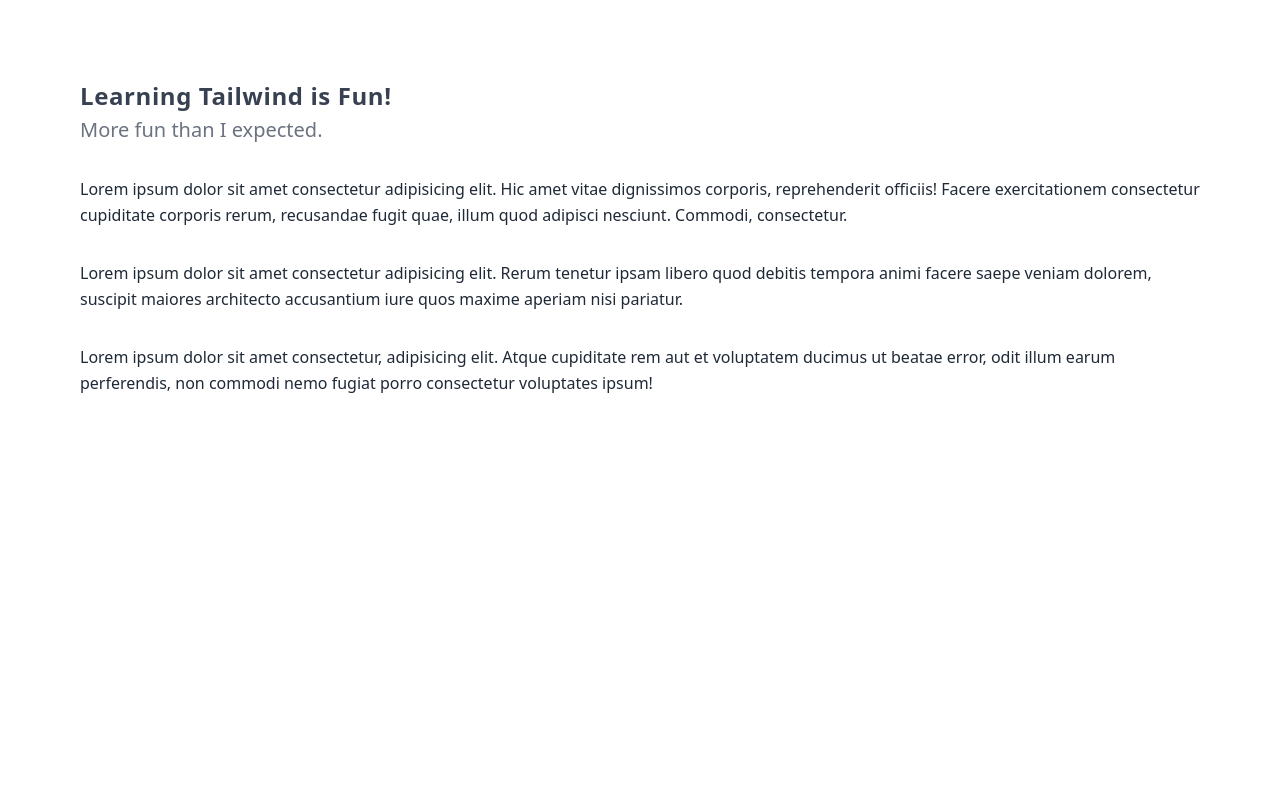
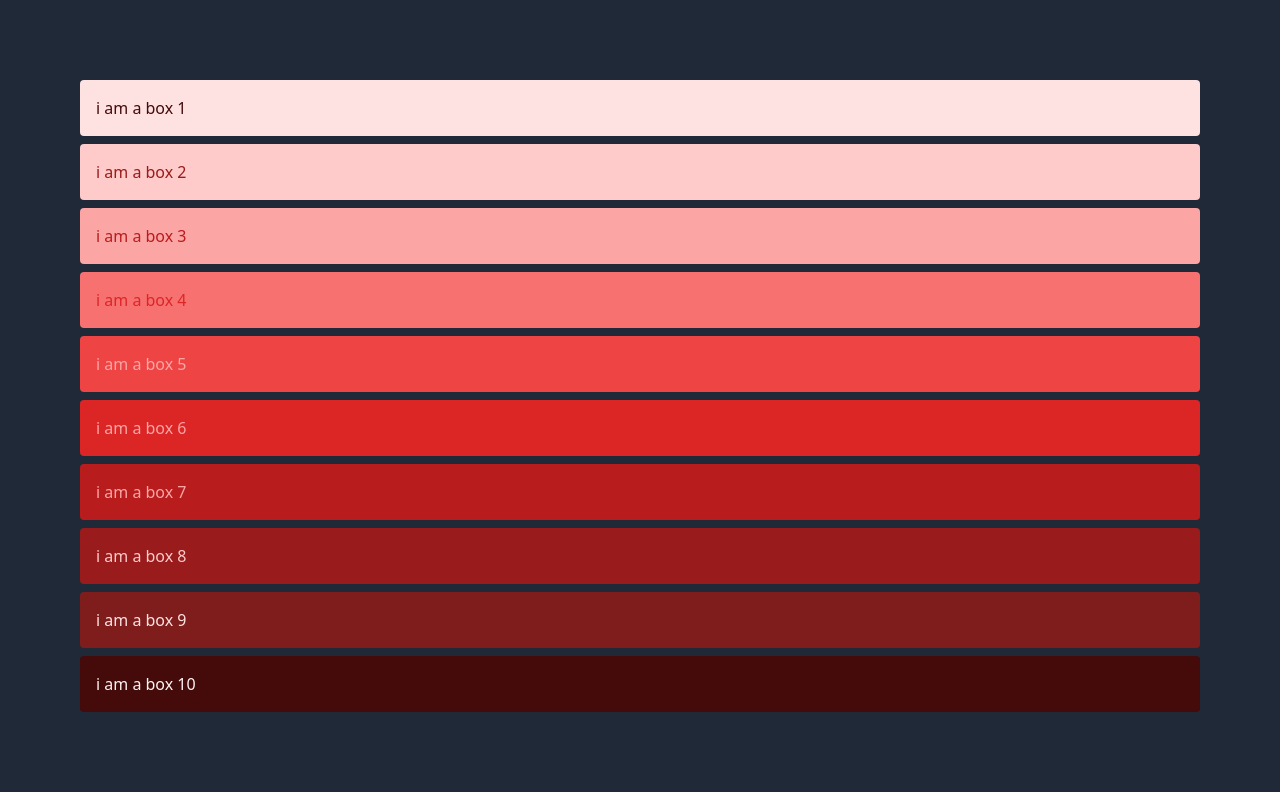
Before and after one commit to jcdacula7/learning_tailwind, a website: page public/index.html in a window 1280 px wide. Drawn offline with Linux system fonts and the light colour scheme.

Commit message:
edit README, code color classes

```diff
--- a/public/index.html
+++ b/public/index.html
@@ -42,7 +42,7 @@
     </div> -->
 
     <!-- typography -->
-    <div class="p-20 text-gray-800 leading-relaxed">
+    <!-- <div class="p-20 text-gray-800 leading-relaxed">
       <h2 class="mb-1 text-2xl text-gray-700 font-bold tracking-wide">
         Learning Tailwind is Fun!
       </h2>
@@ -66,9 +66,24 @@
         earum perferendis, non commodi nemo fugiat porro consectetur voluptates
         ipsum!
       </p>
+    </div> -->
+
+    <!-- colors -->
+    <div class="p-20 bg-gray-800 space-y-2">
+      <div class="p-4 rounded bg-red-100 text-red-950">i am a box 1</div>
+      <div class="p-4 rounded bg-red-200 text-red-800">i am a box 2</div>
+      <div class="p-4 rounded bg-red-300 text-red-700">i am a box 3</div>
+      <div class="p-4 rounded bg-red-400 text-red-600">i am a box 4</div>
+      <div class="p-4 rounded bg-red-500 text-red-300">i am a box 5</div>
+      <div class="p-4 rounded bg-red-600 text-red-300">i am a box 6</div>
+      <div class="p-4 rounded bg-red-700 text-red-300">i am a box 7</div>
+      <div class="p-4 rounded bg-red-800 text-red-200">i am a box 8</div>
+      <div class="p-4 rounded bg-red-900 text-red-100">i am a box 9</div>
+      <div class="p-4 rounded bg-red-950 text-red-50">i am a box 10</div>
     </div>
 
-    <!-- colors -->
+
+
     <!-- pseudo classes -->
     <!-- transitions and transforms -->
     <!-- animations -->
```
Also changed, not shown: README.md, public/output.css.
